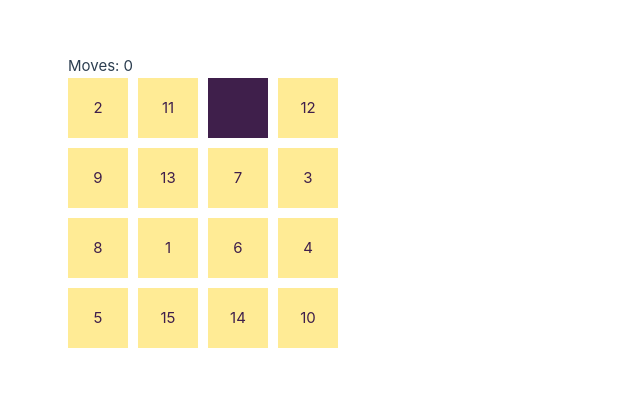
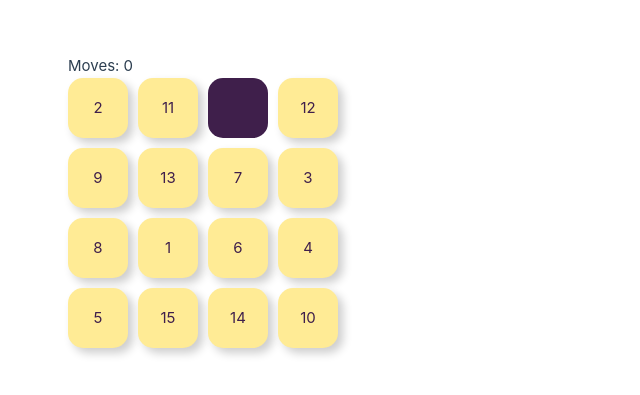
Before and after one commit to sefirus/puzzle-game-test-task-fe, a Vue app: page / in a window 1280 px wide. Shown: the part 199-594 px from the top of the page, without its empty margins (0-640 px from the left). Built offline with nearby package versions, Linux system fonts and the light colour scheme.

Commit message:
Changed styling

```diff
--- a/src/components/Cell.vue
+++ b/src/components/Cell.vue
@@ -37,11 +37,15 @@ export default {
   text-align: center;
   background-color: #ffeb95;
   color: #3f1f4b;
+  border-radius: 15px; /* Add rounded corners */
+  box-shadow: 5px 5px 10px rgba(0, 0, 0, 0.2); /* Add box-shadow for 3D effect */
+  transition: all 0.1s ease-in-out; /* Add transition for smooth movement */
 }
 
 .empty {
   background-color: #3f1f4b;
   cursor: not-allowed;
   color: transparent;
+  box-shadow: none; /* Remove box-shadow from the empty cell */
 }
 </style>
```
